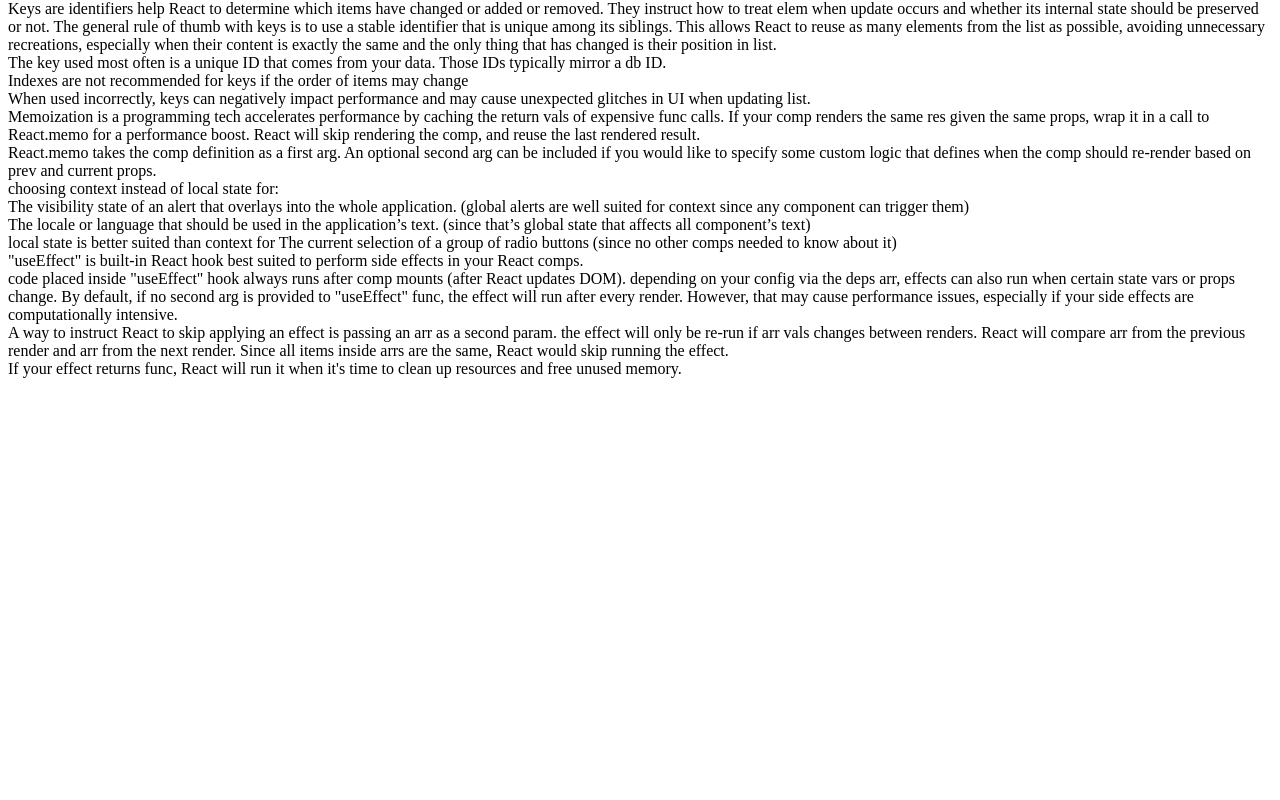
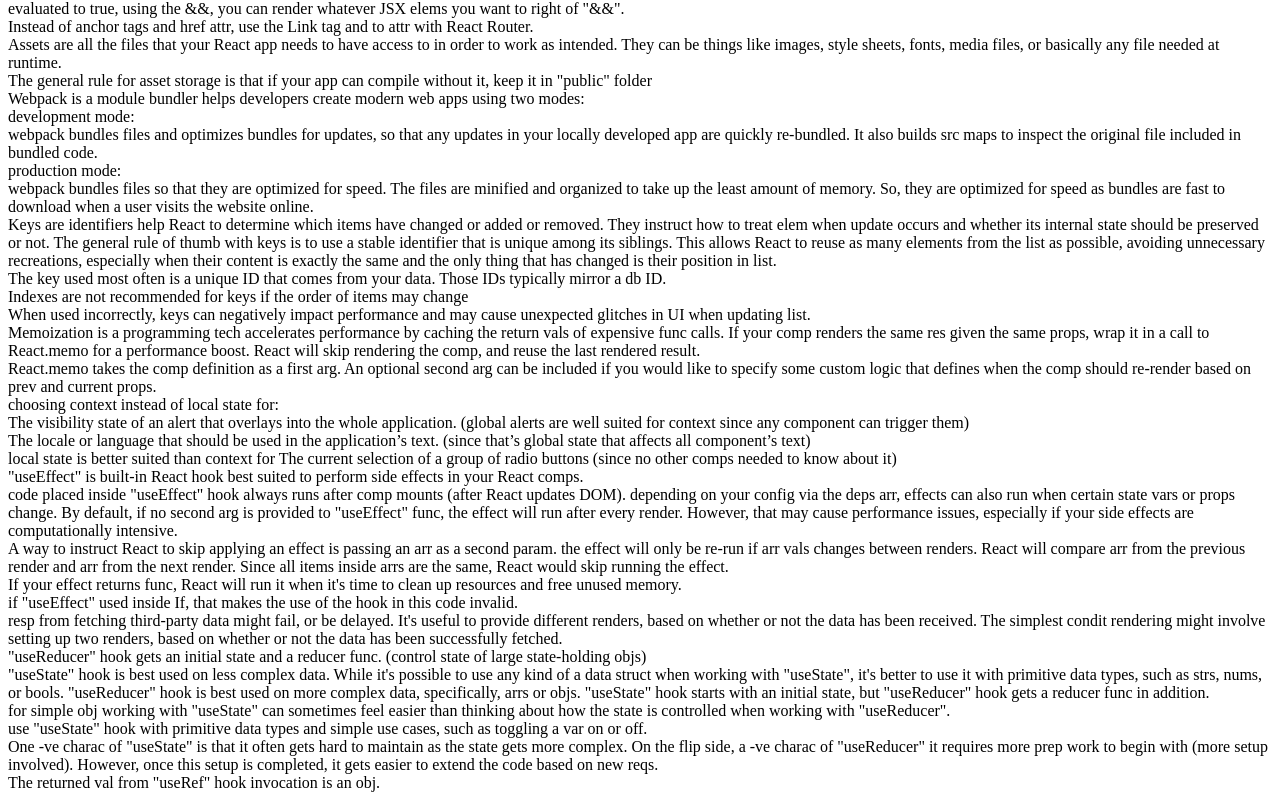
Before and after one commit to 12-12-DO4/learning, a React (Create React App) app in the folder meta_web/front/react/firstapp/: page /notes in a window 1280 px wide. Shown: the part 1486-2286 px from the top of the page. Before the commit the page ends 1872 px from the top, so only its background shows below. Built offline with nearby package versions, Linux system fonts and the light colour scheme.

Commit message:
imp notes about react hooks in depth

```diff
--- a/meta_web/front/react/firstapp/src/Notes.js
+++ b/meta_web/front/react/firstapp/src/Notes.js
@@ -140,6 +140,18 @@
         It's way to bypass redundant passing of data through multiple levels of comps.
         To set it up, add a piece of code that will be your context provider. It's also where the state will be stored.
         When a component needs to use the state, it becomes a context consumer.
+        <br />the four main rules of hooks:
+        <br />You should only call hooks from React component func.
+        <br />You should only call hooks at the top level of React comp func.
+        <br />You are allowed to call multiple state hooks or effect hooks inside comp.
+        <br />always make these multiple hook calls in the same sequence
+        <br />Don't call hooks inside (loops - if statements - nested functions).
+        <br />custom hook is simply a way to extract a piece of func that you can use again and again.
+        use custom hook when you want to avoid duplication or building piece of func from scratch across multiple projs.
+        <br />custom hook will need to
+        <br />use the "useEffect" hook.
+        <br />be a sep file to use in the App comp.
+        <br />have a name that begins with "use".
       </div>
       <div className="spa">
         Social network, online email provider, map apps, their excellent ux are driven by SPAs.
@@ -214,6 +226,26 @@
         React will compare arr from the previous render and arr from the next render.
         Since all items inside arrs are the same, React would skip running the effect.
         <br />If your effect returns func, React will run it when it's time to clean up resources and free unused memory.
+        <br />if "useEffect" used inside If, that makes the use of the hook in this code invalid.
+        <br />resp from fetching third-party data might fail, or be delayed. It's useful to provide different renders,
+        based on whether or not the data has been received. The simplest condit rendering might involve
+        setting up two renders, based on whether or not the data has been successfully fetched.
+      </div>
+      <div className="useReducer">
+        "useReducer" hook gets an initial state and a reducer func. (control state of large state-holding objs)
+        <br />"useState" hook is best used on less complex data. While it's possible to use any kind of a data struct
+        when working with "useState", it's better to use it with primitive data types, such as strs, nums, or bools.
+        "useReducer" hook is best used on more complex data, specifically, arrs or objs.
+        "useState" hook starts with an initial state, but "useReducer" hook gets a reducer func in addition.
+        <br />for simple obj working with "useState" can sometimes feel easier than thinking
+        about how the state is controlled when working with "useReducer".
+        <br />use "useState" hook with primitive data types and simple use cases, such as toggling a var on or off.
+        <br />One -ve charac of "useState" is that it often gets hard to maintain as the state gets more complex.
+        On the flip side, a -ve charac of "useReducer" it requires more prep work to begin with (more setup involved).
+        However, once this setup is completed, it gets easier to extend the code based on new reqs.
+      </div>
+      <div className="useRef">
+        The returned val from "useRef" hook invocation is an obj.
       </div>
     </div>
   )
```
